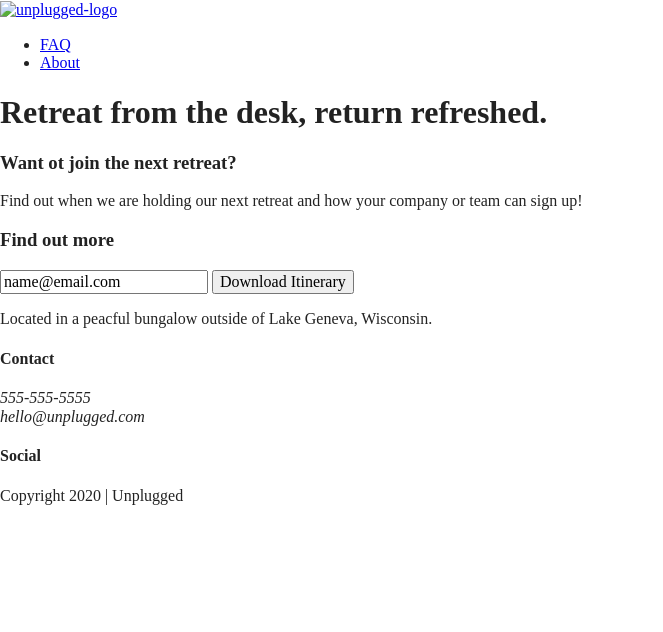
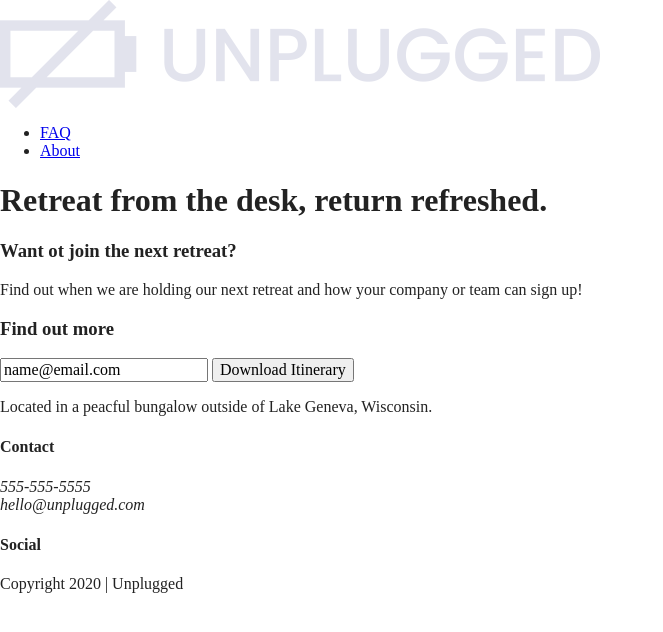
Before and after one commit to justinehofer/html5-boilerplate, a website built with Parcel: page index.html in a window 1280 px wide. Shown: the whole page, without its empty margins (0-663 px from the left). Built offline with nearby package versions, Linux system fonts and the light colour scheme.

Commit message:
Added file path for logo in div content-wrapper

```diff
--- a/index.html
+++ b/index.html
@@ -40,7 +40,7 @@
 <header>
   <div class="content-wrapper">
     <a href="#">
-      <img src="" alt="unplugged-logo">
+      <img src="img/unpluggedlogo.png" alt="unplugged-logo">
     </a>
   </div>
   <div class="header-divider"></div>
```
